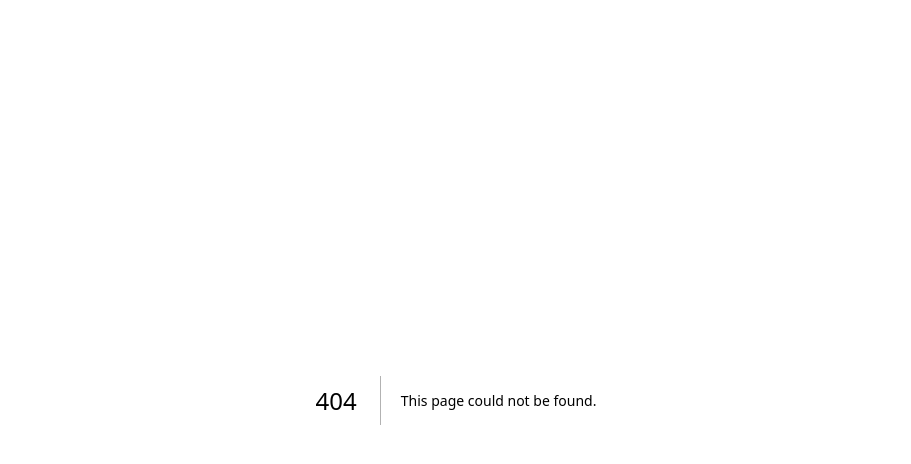
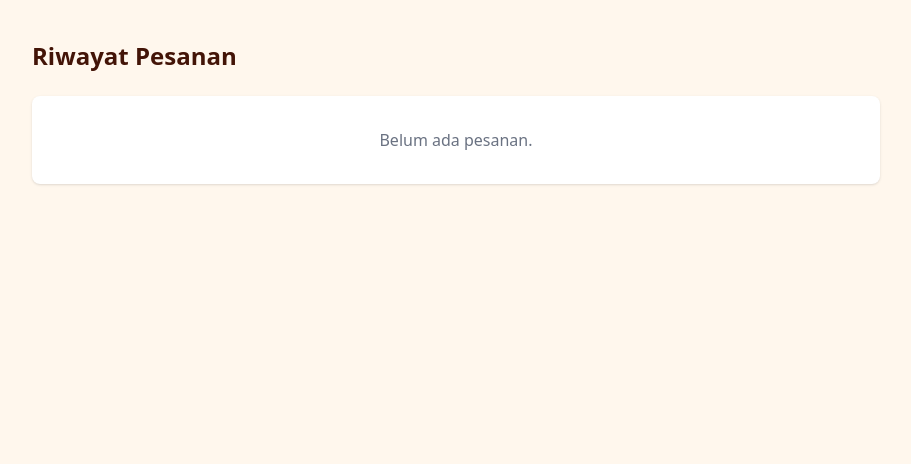
Before and after one commit to edodoyokz/lelampahan-v2, a Next.js app: page /account/orders in a window 1280 px wide. Before the commit this address had no page. Shown: the top 464 px of the page, without its empty margins (184-1095 px from the left). Built offline with nearby package versions, Linux system fonts and the light colour scheme.

Commit message:
feat: add order history page

```diff
--- /dev/null
+++ b/app/account/orders/page.tsx
@@ -0,0 +1,10 @@
+export default function OrderHistoryPage() {
+  return (
+    <div>
+      <h1 className="text-2xl font-bold text-lelampahan-earth">Riwayat Pesanan</h1>
+      <div className="mt-6 rounded-lg bg-white p-8 text-center text-gray-500 shadow-sm">
+        <p>Belum ada pesanan.</p>
+      </div>
+    </div>
+  );
+}
```
